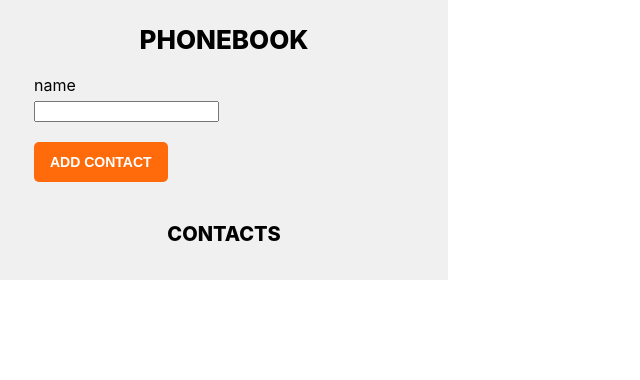
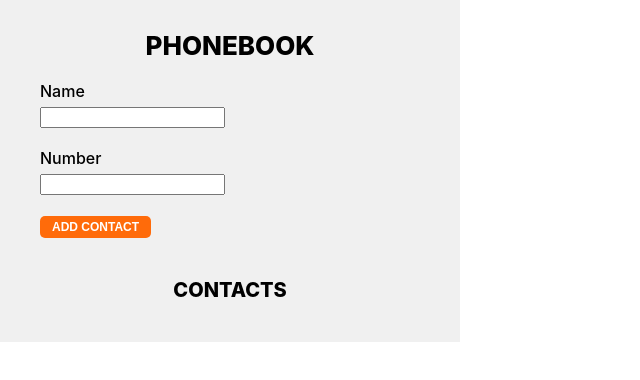
Before and after one commit to NataliiaChernieva/goit-react-hw-02-phonebook, a React (Create React App) app: page / in a window 1280 px wide. Shown: the top 380 px of the page, without its empty margins (0-640 px from the left). Built offline with nearby package versions, Linux system fonts and the light colour scheme.

Commit message:
добавляет список контактов

```diff
--- a/package.json
+++ b/package.json
@@ -14,6 +14,7 @@
     "react": "^17.0.2",
     "react-dom": "^17.0.2",
     "react-scripts": "4.0.3",
+    "uuid": "^8.3.2",
     "web-vitals": "^1.1.2"
   },
   "scripts": {
--- a/src/App.js
+++ b/src/App.js
@@ -1,37 +1,45 @@
 import { Component } from 'react';
+import { v4 as uuidv4 } from 'uuid';
 import {
   Container,
   Title,
   SectionTitle,
 } from './components/Container/Container.styled.jsx';
 import Form from './components/Form/Form.jsx';
+import ContactList from './components/ContactList/ContactList.jsx';
 
 export default class App extends Component {
   state = {
     contacts: [],
-    name: '',
   };
 
-  handleChange = e => {
-    this.setState({ name: e.target.value });
+  formSubmitHandle = ({ name, number }) => {
+    const contact = { name, number, id: uuidv4() };
+
+    this.state.contacts.find(savedContact => savedContact.name === name)
+      ? alert(`${name} is already in contacts`)
+      : this.setState(prevState => ({
+          contacts: [...prevState.contacts, contact],
+        }));
     console.log(this.state);
   };
 
-  handleSubmit = e => {
-    e.preventDefault();
-    this.props.onSubmit(this.state.name);
+  handleDelete = id => {
+    this.setState(prevState => ({
+      contacts: prevState.contacts.filter(contact => contact.id !== id),
+    }));
   };
 
   render() {
     return (
       <Container>
         <Title>Phonebook</Title>
-        <Form
-          onSubmit={this.handleSubmit}
-          text="Add contact"
-          onChange={this.handleChange}
+        <Form handleSubmit={this.formSubmitHandle} />
+        <SectionTitle>Contacts</SectionTitle>
+        <ContactList
+          contacts={this.state.contacts}
+          handleDeleteContact={this.handleDelete}
         />
-        <SectionTitle>Contacts</SectionTitle>
       </Container>
     );
   }
--- a/src/components/Button/Button.styled.jsx
+++ b/src/components/Button/Button.styled.jsx
@@ -5,11 +5,11 @@ export const CustomButton = styled.button`
   border: none;
   border-radius:5px;
   outline: none;
-  padding: 8px 16px;
+  padding: 3px 12px;
   color: #fff;
   font-weight: bold;
-  font-size: 14px;
-  line-height: 24px;
+  font-size: 12px;
+  line-height: 16px;
   text-transform: uppercase;
   cursor: pointer;
 `;
--- /dev/null
+++ b/src/components/ContactList/ContactList.jsx
@@ -0,0 +1,16 @@
+import ContactListItem from '../ContactListItem/ContactListItem';
+
+export default function ContactList({contacts, handleDelete}) {
+    return (
+        <ul>
+            {contacts.map(({id, name, number }) => (
+                <ContactListItem
+                    key={id}
+                    name={name}
+                    number={number}
+                    deleteContact={()=>handleDelete(id)}
+                />
+            ))}
+        </ul>
+    );
+}
--- /dev/null
+++ b/src/components/ContactListItem/ContactListItem.jsx
@@ -0,0 +1,11 @@
+import { ContactItem } from './ContactListItem.styled';
+import Button from '../Button/Button';
+
+export default function ContactListItem({name, number, deleteContact}) {
+    return (
+        <ContactItem>
+            {name} : {number}
+            <Button type="button" text='delete' onClick={deleteContact}/>
+        </ContactItem>
+    )
+}
--- /dev/null
+++ b/src/components/ContactListItem/ContactListItem.styled.jsx
@@ -0,0 +1,10 @@
+import styled from '@emotion/styled';
+
+export const ContactItem = styled.li`
+   display: flex;
+   justify-content: space-between;
+   padding-left:10px;
+    &:not(:last-child){
+        margin-bottom: 8px;
+    }
+`;
--- a/src/components/Container/Container.styled.jsx
+++ b/src/components/Container/Container.styled.jsx
@@ -3,19 +3,19 @@ import styled from "@emotion/styled";
 export const Container = styled.div`
   width: 400px;
   background-color: #f0f0f0;
-  padding: 24px;
+  padding: 30px;
 `;
 
-export const Title = styled.title`
+export const Title = styled.h1`
    display: block;
    font-size: 26px;
    font-weight: 800;
    text-align: center;
    text-transform: uppercase;
-   margin-bottom:10px;
+   margin-bottom: 10px;
 `;
 
-export const SectionTitle = styled.title`
+export const SectionTitle = styled.h2`
    display: block;
    font-size: 20px;
    font-weight: 800;
--- a/src/components/Form/Form.jsx
+++ b/src/components/Form/Form.jsx
@@ -3,17 +3,52 @@ import { CustomForm } from './Form.styled';
 import Button from '../Button/Button';
 import Input from '../Input/Input'
 
-export default function Form({ onSubmit, text, onChange }) {
+import { Component } from 'react';
+
+export default class Form extends Component {
+    state = {
+        name: '',
+        number: '',
+    };
+
+    handleSetInfo =(e) => {
+      const { name, value } = e.target;
+      this.setState({ [name]: value });
+    //   console.log(this.state);
+    };
+
+    handleAddContact = e => {
+        e.preventDefault();
+
+        this.props.handleSubmit(this.state);
+        console.log('cntqn>', this.state);
+        this.reset();
+    };
+
+    reset = () => {
+        this.setState({ name: '', number:'',})
+    }
+
+
+    render() {
         return (
-        <CustomForm onSubmit={onSubmit}>
+            <CustomForm onSubmit={this.handleAddContact}>
                 <Input type="text"
                     name="name"
                     pattern="^[a-zA-Zа-яА-Я]+(([' -][a-zA-Zа-яА-Я ])?[a-zA-Zа-яА-Я]*)*$"
                     title="Имя может состоять только из букв, апострофа, тире и пробелов. Например Adrian, Jacob Mercer, Charles de Batz de Castelmore d'Artagnan и т. п."
                     required
-                onChange={onChange}
+                    onChange={this.handleSetInfo}
                 />
-            <Button type="submit" text={text}/>
+                <Input type="tel"
+                    name="number"
+                    pattern="\+?\d{1,4}?[-.\s]?\(?\d{1,3}?\)?[-.\s]?\d{1,4}[-.\s]?\d{1,4}[-.\s]?\d{1,9}"
+                    title="Номер телефона должен состоять цифр и может содержать пробелы, тире, круглые скобки и может начинаться с +"
+                    required
+                    onChange={this.handleSetInfo}
+                />
+                <Button type="submit" text='Add contact' />
             </CustomForm>
         )
     }
+}
--- a/src/components/Input/Input.jsx
+++ b/src/components/Input/Input.jsx
@@ -1,8 +1,8 @@
-import { CurrentInput } from './Input.styled';
+import { CurrentInput, CurrentLabel } from './Input.styled';
 
 export default function Input({type, name, patern,title,required, onChange}) {
   return(
-    <label>{name}
+    <CurrentLabel>{name}
       <CurrentInput
         type={type}
         name={name}
@@ -11,7 +11,7 @@ export default function Input({type, name, patern,title,required, onChange}) {
         required={required}
         onChange={onChange}
       />
-    </label>
+    </CurrentLabel>
   )
 
 }
--- a/src/components/Input/Input.styled.jsx
+++ b/src/components/Input/Input.styled.jsx
@@ -4,3 +4,7 @@ export const CurrentInput = styled.input`
 display:block;
 margin-top: 6px;
 margin-bottom: 20px`;
+
+export const CurrentLabel = styled.label`
+text-transform:capitalize;
+font-weight:500;`;
--- a/src/index.css
+++ b/src/index.css
@@ -11,3 +11,13 @@ code {
   font-family: source-code-pro, Menlo, Monaco, Consolas, 'Courier New',
     monospace;
 }
+
+ul {
+  padding: 0px;
+  margin: 0px;
+}
+
+h1,
+h2 {
+  margin: 0px;
+}
```
Also changed, not shown: 2 other files (tests, documents, lock files or other folders). Lines whose indentation alone changed are shown as unchanged.
